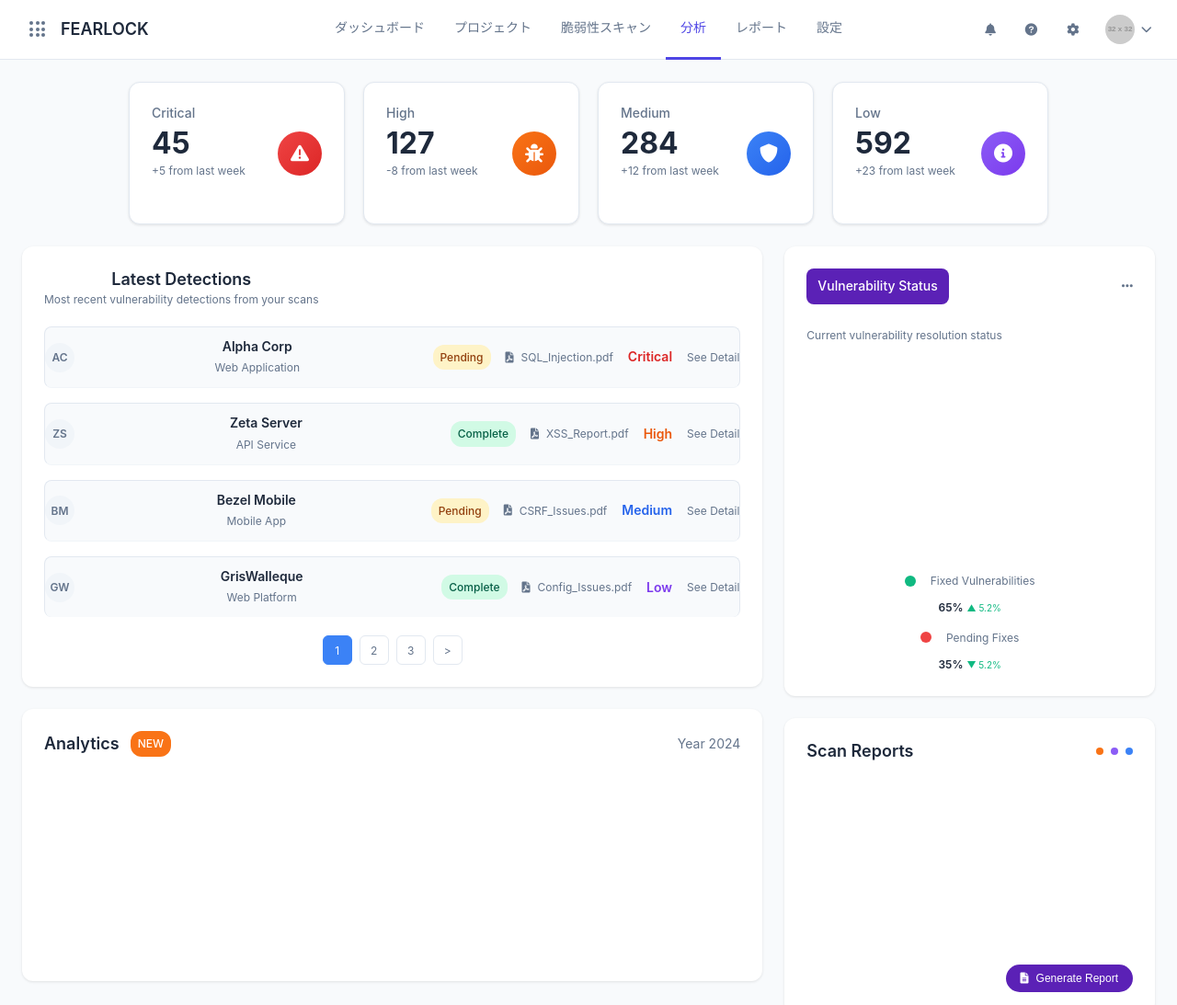
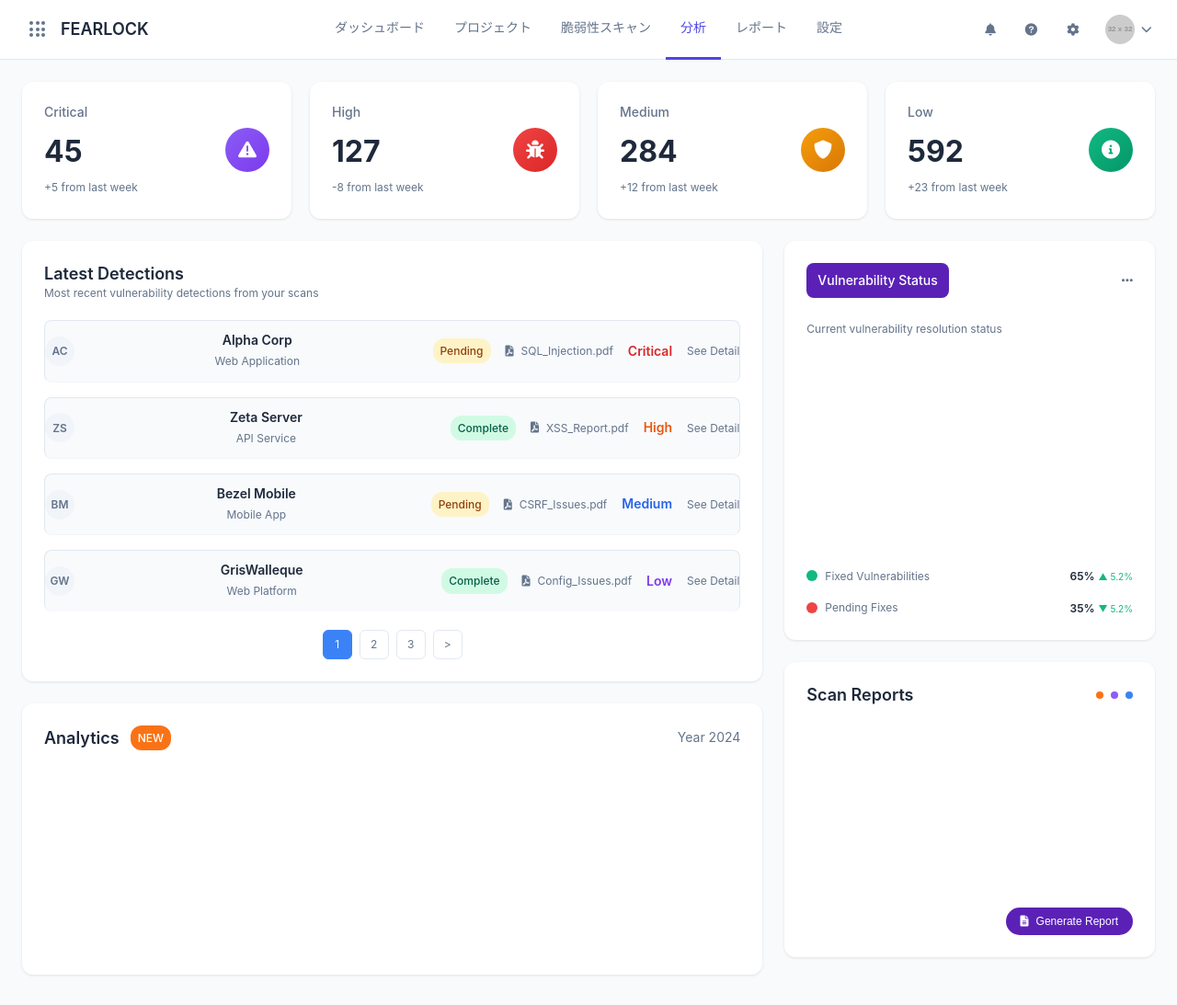
Before and after one commit to fearlockers/fearlock, a website: page frontend/analysis.html in a window 1280 px wide. Shown: the top 1093 px of the page at 92% size. Drawn offline with nearby package versions, Linux system fonts and the light colour scheme; placeholder pictures from the web are drawn by us.

Commit message:
分析画面のCSSクラス競合を修正し、色の変更を適用

```diff
--- a/frontend/analysis.html
+++ b/frontend/analysis.html
@@ -117,62 +117,62 @@
     <main class="analysis-main">
         <div class="analysis-container">
             <!-- 統計カードセクション -->
-            <div class="stats-grid">
-                <div class="stat-card">
-                    <div class="stat-content">
+            <div class="analysis-stats-grid">
+                <div class="analysis-stat-card">
+                    <div class="analysis-stat-content">
                         <h3>Critical</h3>
-                        <div class="stat-number">45</div>
-                        <div class="stat-change">+5 from last week</div>
+                        <div class="analysis-stat-number">45</div>
+                        <div class="analysis-stat-change">+5 from last week</div>
                     </div>
-                    <div class="stat-icon critical">
+                    <div class="analysis-stat-icon critical">
                         <i class="fas fa-exclamation-triangle"></i>
                     </div>
                 </div>
 
-                <div class="stat-card">
-                    <div class="stat-content">
+                <div class="analysis-stat-card">
+                    <div class="analysis-stat-content">
                         <h3>High</h3>
-                        <div class="stat-number">127</div>
-                        <div class="stat-change">-8 from last week</div>
+                        <div class="analysis-stat-number">127</div>
+                        <div class="analysis-stat-change">-8 from last week</div>
                     </div>
-                    <div class="stat-icon high">
+                    <div class="analysis-stat-icon high">
                         <i class="fas fa-bug"></i>
                     </div>
                 </div>
 
-                <div class="stat-card">
-                    <div class="stat-content">
+                <div class="analysis-stat-card">
+                    <div class="analysis-stat-content">
                         <h3>Medium</h3>
-                        <div class="stat-number">284</div>
-                        <div class="stat-change">+12 from last week</div>
+                        <div class="analysis-stat-number">284</div>
+                        <div class="analysis-stat-change">+12 from last week</div>
                     </div>
-                    <div class="stat-icon medium">
+                    <div class="analysis-stat-icon medium">
                         <i class="fas fa-shield-alt"></i>
                     </div>
                 </div>
 
-                <div class="stat-card">
-                    <div class="stat-content">
+                <div class="analysis-stat-card">
+                    <div class="analysis-stat-content">
                         <h3>Low</h3>
-                        <div class="stat-number">592</div>
-                        <div class="stat-change">+23 from last week</div>
+                        <div class="analysis-stat-number">592</div>
+                        <div class="analysis-stat-change">+23 from last week</div>
                     </div>
-                    <div class="stat-icon low">
+                    <div class="analysis-stat-icon low">
                         <i class="fas fa-info-circle"></i>
                     </div>
                 </div>
             </div>
 
             <!-- メインコンテンツグリッド -->
-            <div class="main-grid">
+            <div class="analysis-main-grid">
                 <!-- 左カラム -->
-                <div class="left-column">
+                <div class="analysis-left-column">
                     <!-- 最新検出結果 -->
                     <div class="latest-detections">
-                        <div class="section-header">
+                        <div class="analysis-section-header">
                             <div>
-                                <h2 class="section-title">Latest Detections</h2>
-                                <p class="section-subtitle">Most recent vulnerability detections from your scans</p>
+                                <h2 class="analysis-section-title">Latest Detections</h2>
+                                <p class="analysis-section-subtitle">Most recent vulnerability detections from your scans</p>
                             </div>
                         </div>
 
@@ -247,20 +247,20 @@
                     </div>
 
                     <!-- アナリティクスセクション -->
-                    <div class="analytics-section">
+                    <div class="analysis-analytics-section">
                         <div class="analytics-header">
-                            <h2 class="section-title">Analytics</h2>
+                            <h2 class="analysis-section-title">Analytics</h2>
                             <div class="analytics-badge">NEW</div>
                             <div class="year-selector">Year 2024</div>
                         </div>
-                        <div class="chart-container">
+                        <div class="analysis-chart-container">
                             <canvas id="analyticsChart"></canvas>
                         </div>
                     </div>
                 </div>
 
                 <!-- 右カラム -->
-                <div class="right-column">
+                <div class="analysis-right-column">
                     <!-- データビューセクション -->
                     <div class="data-view">
                         <div class="data-view-header">
@@ -275,25 +275,25 @@
                             <canvas id="statusChart"></canvas>
                         </div>
 
-                        <div class="chart-legend">
-                            <div class="legend-item">
-                                <div class="legend-left">
-                                    <div class="legend-color fixed"></div>
-                                    <span class="legend-label">Fixed Vulnerabilities</span>
+                        <div class="analysis-chart-legend">
+                            <div class="analysis-legend-item">
+                                <div class="analysis-legend-left">
+                                    <div class="analysis-legend-color fixed"></div>
+                                    <span class="analysis-legend-label">Fixed Vulnerabilities</span>
                                 </div>
                                 <div>
-                                    <span class="legend-percentage">65%</span>
-                                    <span class="legend-change">▲ 5.2%</span>
+                                    <span class="analysis-legend-percentage">65%</span>
+                                    <span class="analysis-legend-change">▲ 5.2%</span>
                                 </div>
                             </div>
-                            <div class="legend-item">
-                                <div class="legend-left">
-                                    <div class="legend-color pending"></div>
-                                    <span class="legend-label">Pending Fixes</span>
+                            <div class="analysis-legend-item">
+                                <div class="analysis-legend-left">
+                                    <div class="analysis-legend-color pending"></div>
+                                    <span class="analysis-legend-label">Pending Fixes</span>
                                 </div>
                                 <div>
-                                    <span class="legend-percentage">35%</span>
-                                    <span class="legend-change">▼ 5.2%</span>
+                                    <span class="analysis-legend-percentage">35%</span>
+                                    <span class="analysis-legend-change">▼ 5.2%</span>
                                 </div>
                             </div>
                         </div>
@@ -302,7 +302,7 @@
                     <!-- レポートドキュメントセクション -->
                     <div class="report-document">
                         <div class="report-header">
-                            <h2 class="section-title">Scan Reports</h2>
+                            <h2 class="analysis-section-title">Scan Reports</h2>
                             <div class="report-controls">
                                 <div class="control-dot orange"></div>
                                 <div class="control-dot purple"></div>
--- a/frontend/style.css
+++ b/frontend/style.css
@@ -1155,6 +1155,11 @@ img {
     border-radius: 50%;
 }
 
+.user-avatar i {
+    color: var(--camuquotes-text-light);
+    font-size: 12px;
+}
+
 .user-dropdown {
     position: absolute;
     top: 100%;
@@ -2940,15 +2945,15 @@ img {
     margin: 0 auto;
 }
 
-/* 統計カードセクション */
-.stats-grid {
+/* 分析画面統計カードセクション */
+.analysis-stats-grid {
     display: grid;
     grid-template-columns: repeat(4, 1fr);
     gap: 20px;
     margin-bottom: 24px;
 }
 
-.stat-card {
+.analysis-stat-card {
     background: white;
     border-radius: 12px;
     padding: 24px;
@@ -2958,27 +2963,27 @@ img {
     align-items: center;
 }
 
-.stat-content h3 {
+.analysis-stat-content h3 {
     color: #64748b;
     font-size: 14px;
     font-weight: 500;
     margin: 0 0 8px 0;
 }
 
-.stat-number {
+.analysis-stat-number {
     font-size: 32px;
     font-weight: 700;
     color: #1e293b;
     margin: 0;
 }
 
-.stat-change {
+.analysis-stat-change {
     font-size: 12px;
     color: #64748b;
     margin: 4px 0 0 0;
 }
 
-.stat-icon {
+.analysis-stat-icon {
     width: 48px;
     height: 48px;
     border-radius: 50%;
@@ -2989,36 +2994,36 @@ img {
     color: white;
 }
 
-.stat-icon.critical {
+.analysis-stat-icon.critical {
+    background: linear-gradient(135deg, #8b5cf6, #7c3aed);
+}
+
+.analysis-stat-icon.high {
     background: linear-gradient(135deg, #ef4444, #dc2626);
 }
 
-.stat-icon.high {
-    background: linear-gradient(135deg, #f97316, #ea580c);
-}
-
-.stat-icon.medium {
-    background: linear-gradient(135deg, #3b82f6, #2563eb);
-}
-
-.stat-icon.low {
-    background: linear-gradient(135deg, #8b5cf6, #7c3aed);
-}
-
-/* メインコンテンツレイアウト */
-.main-grid {
+.analysis-stat-icon.medium {
+    background: linear-gradient(135deg, #f59e0b, #d97706);
+}
+
+.analysis-stat-icon.low {
+    background: linear-gradient(135deg, #10b981, #059669);
+}
+
+/* 分析画面メインコンテンツレイアウト */
+.analysis-main-grid {
     display: grid;
     grid-template-columns: 2fr 1fr;
     gap: 24px;
 }
 
-.left-column {
+.analysis-left-column {
     display: flex;
     flex-direction: column;
     gap: 24px;
 }
 
-.right-column {
+.analysis-right-column {
     display: flex;
     flex-direction: column;
     gap: 24px;
@@ -3032,21 +3037,21 @@ img {
     box-shadow: 0 1px 3px rgba(0, 0, 0, 0.1);
 }
 
-.section-header {
+.analysis-section-header {
     display: flex;
     justify-content: space-between;
     align-items: center;
     margin-bottom: 20px;
 }
 
-.section-title {
+.analysis-section-title {
     font-size: 18px;
     font-weight: 600;
     color: #1e293b;
     margin: 0;
 }
 
-.section-subtitle {
+.analysis-section-subtitle {
     font-size: 12px;
     color: #64748b;
     margin: 0;
@@ -3187,7 +3192,7 @@ img {
 }
 
 /* アナリティクスセクション */
-.analytics-section {
+.analysis-analytics-section {
     background: white;
     border-radius: 12px;
     padding: 24px;
@@ -3216,7 +3221,7 @@ img {
     margin-left: auto;
 }
 
-.chart-container {
+.analysis-chart-container {
     height: 200px;
     position: relative;
 }
@@ -3262,50 +3267,50 @@ img {
     margin-bottom: 24px;
 }
 
-.chart-legend {
+.analysis-chart-legend {
     display: flex;
     flex-direction: column;
     gap: 12px;
 }
 
-.legend-item {
+.analysis-legend-item {
     display: flex;
     justify-content: space-between;
     align-items: center;
 }
 
-.legend-left {
+.analysis-legend-left {
     display: flex;
     align-items: center;
     gap: 8px;
 }
 
-.legend-color {
+.analysis-legend-color {
     width: 12px;
     height: 12px;
     border-radius: 50%;
 }
 
-.legend-color.fixed {
+.analysis-legend-color.fixed {
     background: #10b981;
 }
 
-.legend-color.pending {
+.analysis-legend-color.pending {
     background: #ef4444;
 }
 
-.legend-label {
+.analysis-legend-label {
     font-size: 12px;
     color: #64748b;
 }
 
-.legend-percentage {
+.analysis-legend-percentage {
     font-size: 12px;
     font-weight: 600;
     color: #1e293b;
 }
 
-.legend-change {
+.analysis-legend-change {
     font-size: 10px;
     color: #10b981;
 }
@@ -3375,15 +3380,15 @@ img {
 
 /* 分析画面レスポンシブデザイン */
 @media (max-width: 1200px) {
-    .stats-grid {
+    .analysis-stats-grid {
         grid-template-columns: repeat(2, 1fr);
     }
 
-    .main-grid {
+    .analysis-main-grid {
         grid-template-columns: 1fr;
     }
 
-    .right-column {
+    .analysis-right-column {
         display: grid;
         grid-template-columns: 1fr 1fr;
         gap: 24px;
@@ -3391,11 +3396,11 @@ img {
 }
 
 @media (max-width: 768px) {
-    .stats-grid {
+    .analysis-stats-grid {
         grid-template-columns: 1fr;
     }
 
-    .right-column {
+    .analysis-right-column {
         grid-template-columns: 1fr;
     }
 
```
